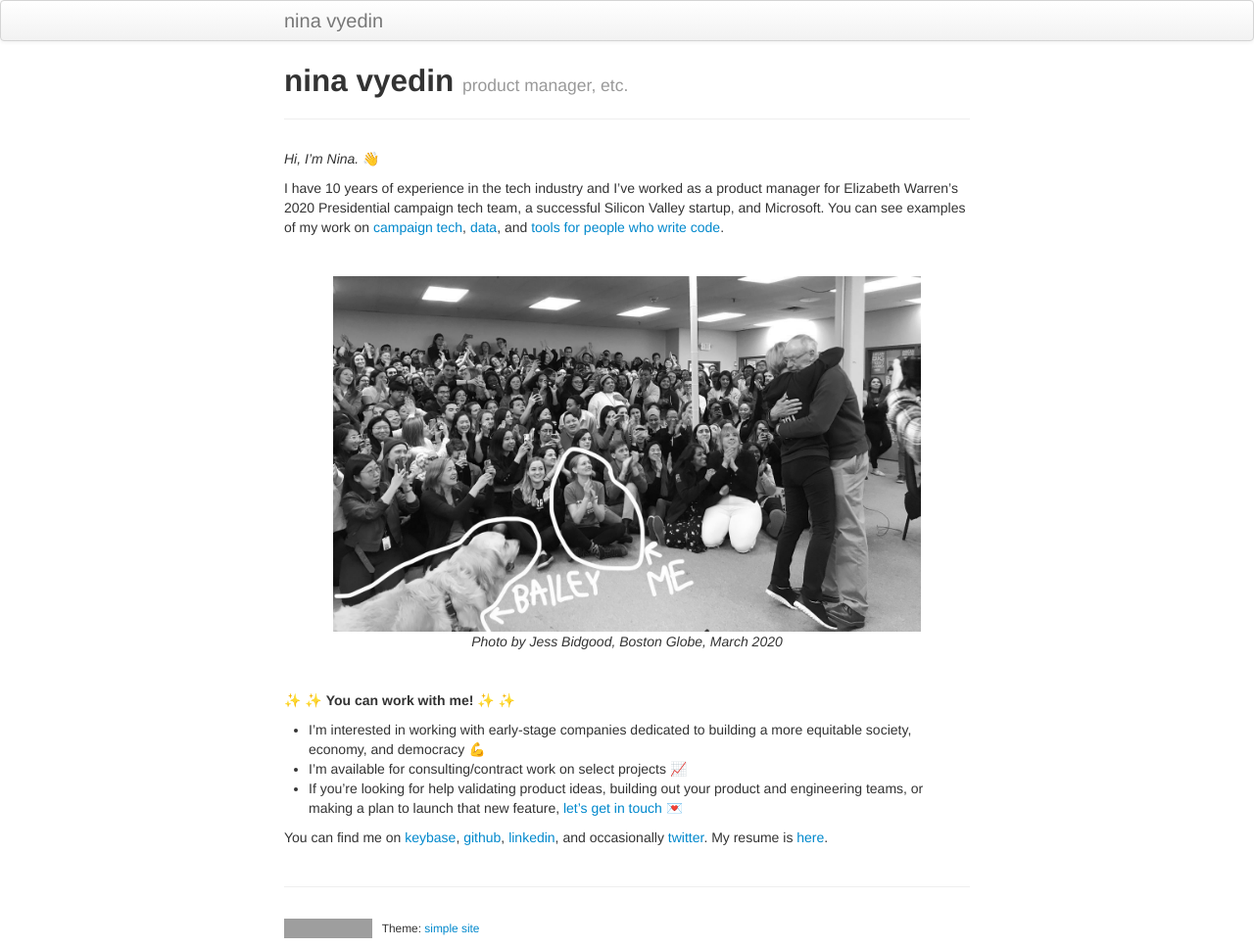
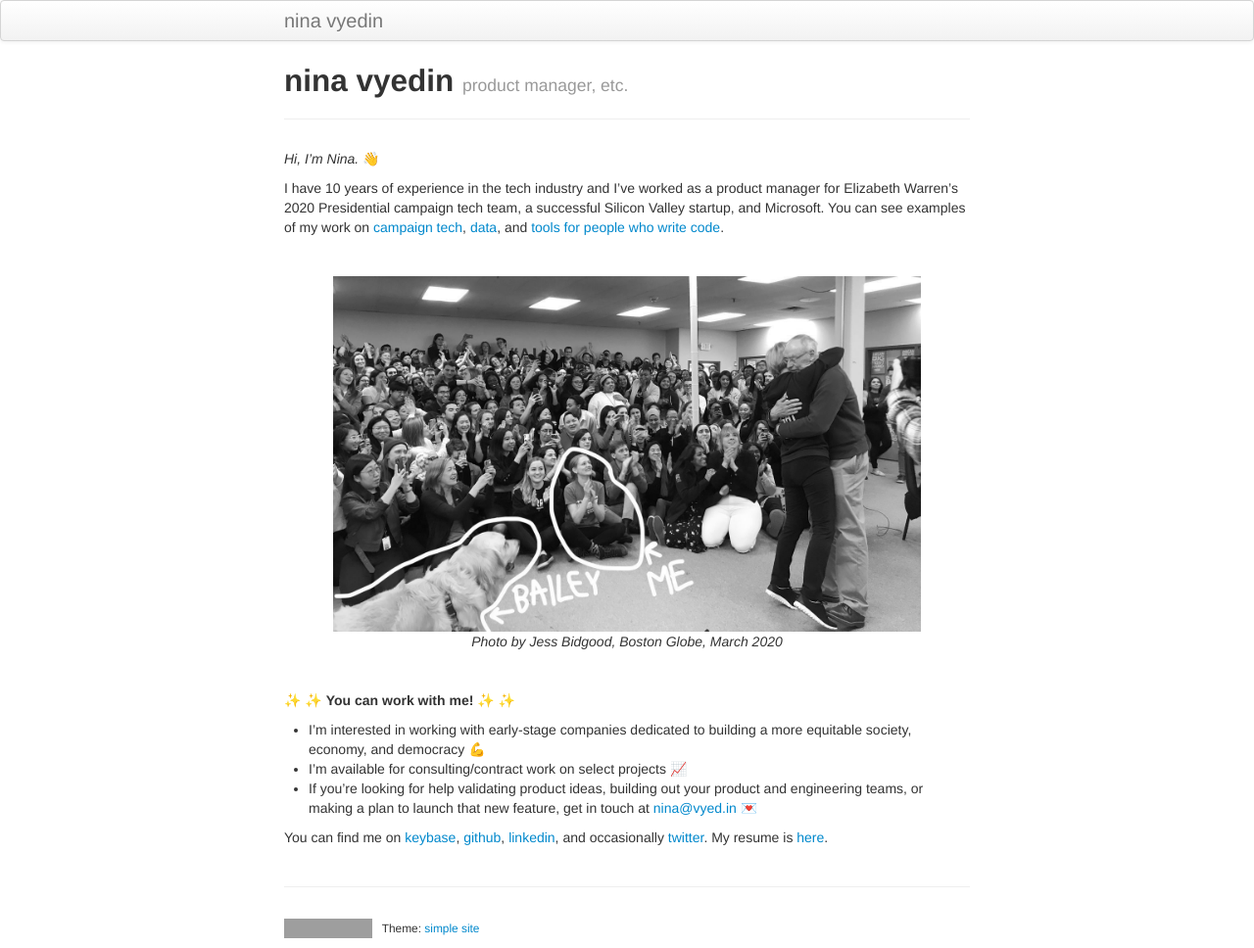
Before and after one commit to vyedin/vyedin.github.io, a Jekyll site: the page built from index.md, in a window 1280 px wide. Shown: the whole page at 98% size. Built offline with Jekyll 4.4.1, drawn with Linux system fonts in a browser that asks for light colours; grey boxes are pictures that could not be loaded.

Commit message:
Update index.md

```diff
--- a/index.md
+++ b/index.md
@@ -20,6 +20,6 @@ I have 10 years of experience in the tech industry and I've worked as a product
 
 * I'm interested in working with early-stage companies dedicated to building a more equitable society, economy, and democracy 💪
 * I'm available for consulting/contract work on select projects 📈
-* If you're looking for help validating product ideas, building out your product and engineering teams, or making a plan to launch that new feature, [let's get in touch](mailto:nina@vyed.in) 💌
+* If you're looking for help validating product ideas, building out your product and engineering teams, or making a plan to launch that new feature, get in touch at [nina@vyed.in](mailto:nina@vyed.in) 💌
 
 You can find me on [keybase](https://keybase.io/vyedin), [github](https://github.com/vyedin), [linkedin](https://www.linkedin.com/in/vyedin/), and occasionally [twitter](https://twitter.com/vyedin). My resume is [here](/assets/resumes/nina-resume-2021_2.pdf).
```
